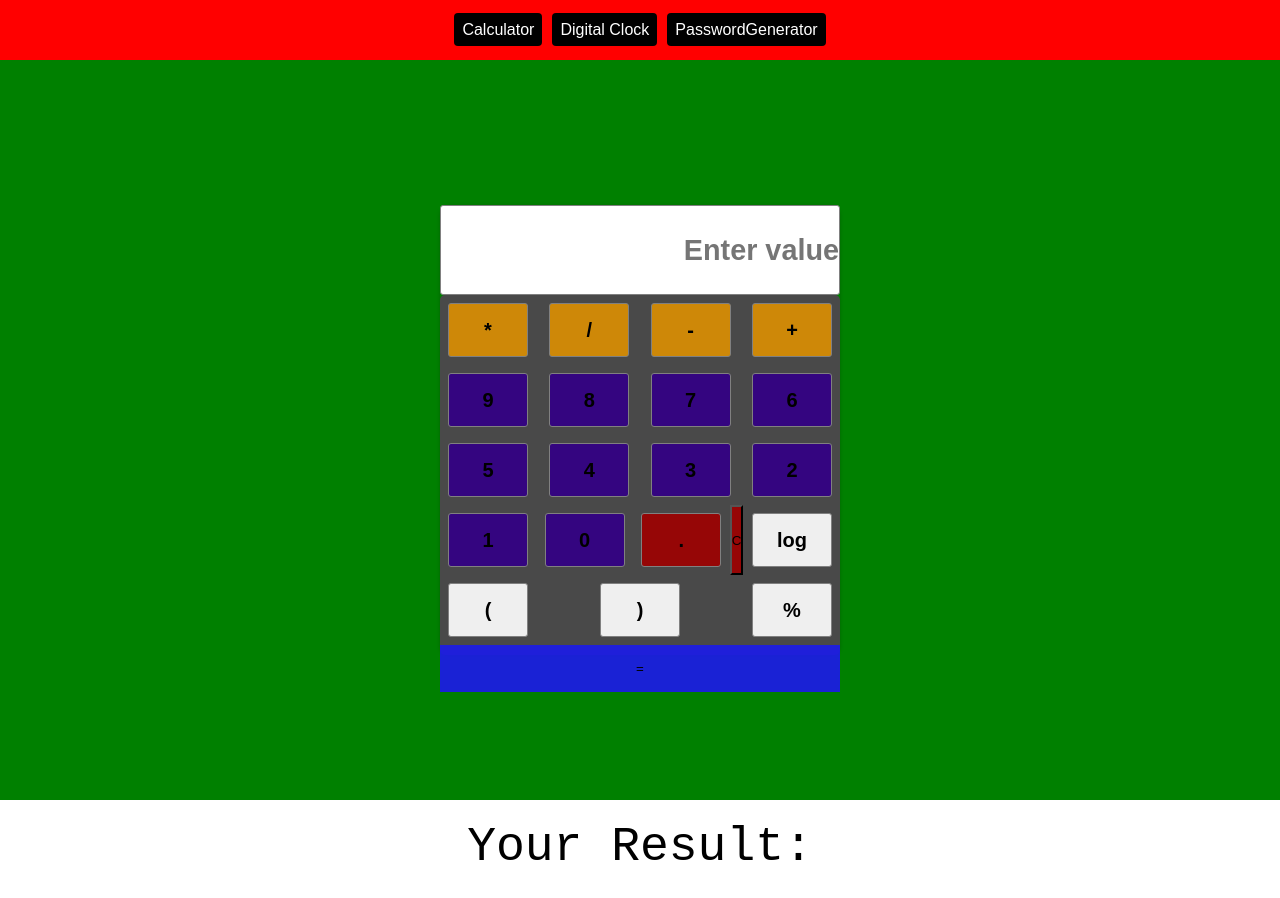
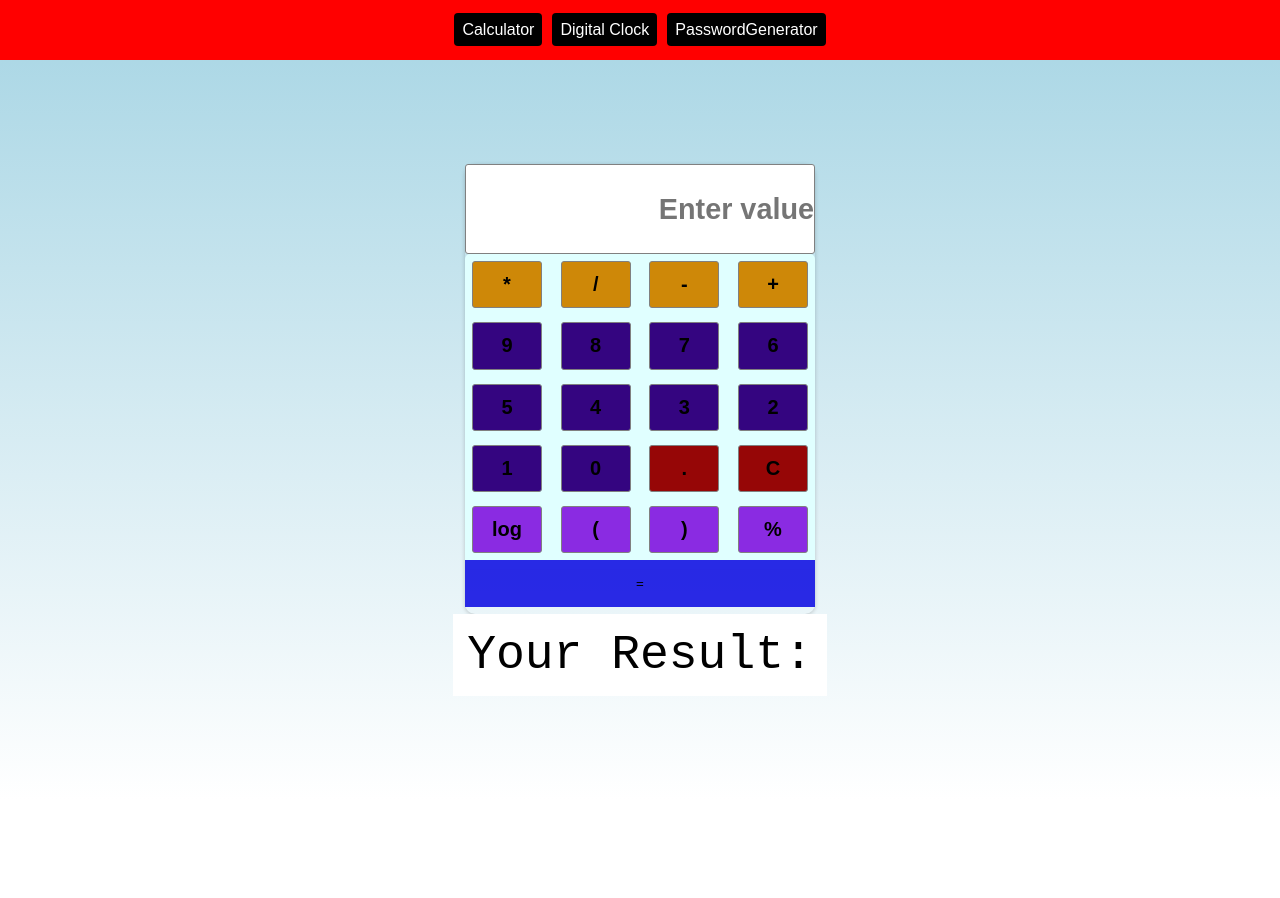
Before and after one commit to RMHamzaArif89/ReactJs-Mini-Projects, a React (Vite) app in the folder ReactMini_Pro16_to_20/: page /calculator in a window 1280 px wide. After the commit the page ends 800 px from the top, so only its background shows below. Built offline with nearby package versions, Linux system fonts and the light colour scheme.

Commit message:
use the useState & eval() created the simple calcu lator

```diff
--- a/ReactMini_Pro16_to_20/src/components/calculator/Calculator.jsx
+++ b/ReactMini_Pro16_to_20/src/components/calculator/Calculator.jsx
@@ -1,7 +1,18 @@
-import React from 'react'
+import React, { useState } from 'react'
 import './calculator.css'
 
 function Calculator() {
+    let[val,setValue]=useState('')
+    let[answer,setAnswer]=useState('')
+
+    const changeValue=(e)=>{
+        let inpValue=e.target.value;
+        setValue(inpValue)
+    }
+    const calValue=()=>{
+      let ans=eval(val)
+      setAnswer(ans)
+    }
     return (
         <>
             <div className="cal-con">
@@ -9,7 +20,7 @@ function Calculator() {
 
                     <div className="cal-screen">
 
-                        <input type="text" className="screen" placeholder="Enter value" />
+                        <input type="text" className="screen" placeholder="Enter value" onChange={changeValue}/>
 
                     </div>
 
@@ -32,24 +43,25 @@ function Calculator() {
                         <button type="button" className="btn-cal btn-second">0</button>
 
                         <button type="button" className="btn-cal btn-third btn-dot">.</button>
-                        <button type="button" className=" btn-third btn-clear">C</button>
+                        <button type="button" className="btn-cal btn-third btn-clear">C</button>
                         <button type="button" className="btn-cal btn-log">log</button>
                         <button type="button" className="btn-cal btn-log">(</button>
                         <button type="button" className="btn-cal btn-log">)</button>
                         <button type="button" className="btn-cal btn-log">%</button>
-                        <button type="button" className=" btn-third btn-equal">=</button>
+                        <button type="button" className=" btn-third btn-equal" onClick={calValue}>=</button>
 
 
 
                     </div>
                 </div>
+                <div className="dis">
+                <span>Your Result:{answer}</span>
+                <span id="display"></span>
+            </div>
             </div>
 
 
-            <div className="dis">
-                <span>Your Result:</span>
-                <span id="display"></span>
-            </div>
+
 
 
 
--- a/ReactMini_Pro16_to_20/src/components/calculator/calculator.css
+++ b/ReactMini_Pro16_to_20/src/components/calculator/calculator.css
@@ -1,16 +1,19 @@
 
 .cal-con{
-    background: green;
+    width: 100%;
+    background:linear-gradient(180deg,lightblue,white);
     height: calc(100vh - 60px);
     display: flex;
     align-items: center;
+    flex-direction: column;
     justify-content: center;
+    overflow-x: hidden;
 }
 
 .calculator {
 
     height: 450px;
-    width: 400px;
+    width: 350px;
     -webkit-box-shadow: 0px 1px 4px 0px rgba(0, 0, 0, 0.2);
     box-shadow: 0px 1px 4px 0px rgba(0, 0, 0, 0.2);
     border-radius: 10px;
@@ -24,8 +27,9 @@
 }
 
 .cal-btn {
-    background: rgb(73, 73, 73);
-    height: 80%;
+
+    background:lightcyan;
+    height: 70%;
     width: 100%;
     border-radius: 5px;
     display: flex;
@@ -48,7 +52,7 @@
     transition: border-color .2s ease-in-out, background-color .2s, box-shadow .2s;
 
 }
-.btn:hover{
+.btn-cal:hover{
     background-color: #f1f1f1;
 -webkit-box-shadow: 0px 1px 4px 0px rgba(0, 0, 0, 0.2);
 box-shadow: 0px 1px 4px 0px rgba(0, 0, 0, 0.2);
@@ -63,6 +67,9 @@ border-color: #bbb;
 }
 .btn-third{
     background: rgb(150, 6, 6);
+}
+.btn-log{
+    background: blueviolet;
 }
 
 .cal-screen input{
@@ -104,15 +111,12 @@ border-color: #bbb;
 
 
 .dis{
-    width: 100%;
-    height: 100px;
+
     background: white;
     text-align: center;
     font-size: 3rem;
     font-family: monospace;
-    position: relative;
-    bottom: 0;
-    padding: 20px 0px;
+    padding:14px;
 
 
 }
```
